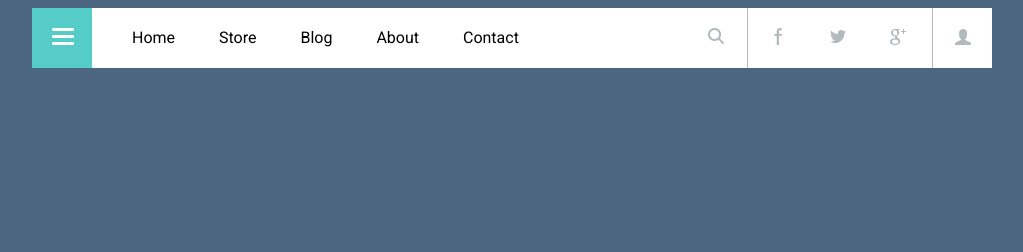
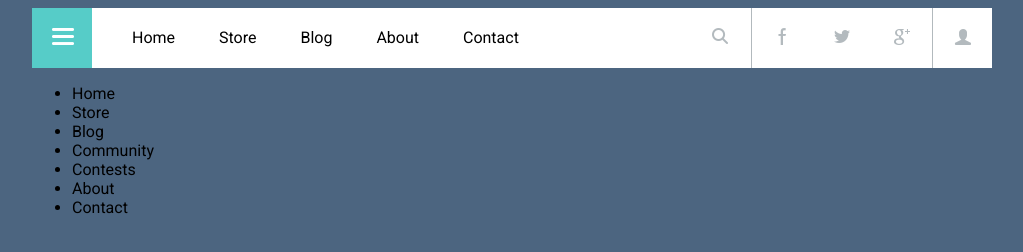
Before and after one commit to iamcienias/webdev-4, a plain HTML site: page index.html in a window 1280 px wide. Shown: the whole page, without its empty margins (128-1151 px from the left). Drawn offline with Linux system fonts and the light colour scheme.

Commit message:
flex
rebuild navbar with flexbox and add content with two sections (menu with dropdown and widgets)

```diff
--- a/css/style.css
+++ b/css/style.css
@@ -1,110 +1,112 @@
-body{
+/*core*/
+body {
     background: #4c6580;
     font-family: 'Roboto', sans-serif;
 
 }
-button{
+button {
     border: none;
     box-shadow: none;
     padding: 0;
 }
-button:hover{
+button:hover {
     cursor: pointer;
 }
-a:hover{
+a:hover {
     cursor: pointer;
     color: #4c6580;
 }
-.container{
+.container {
     max-width: 960px;
     margin: auto;
     padding-left: 15px;
     padding-right: 15px;
 }
-
-nav{
+/* navbar */
+nav {
     background: #fff;
     width: 100%;
     max-height: 60px;
-    display: inline-block;
+    display: flex;
+    justify-content: space-between;
+
 }
-
-.hamburger{
+.navigation {
+    display: flex;
+}
+.hamburger {
     height: 60px;
     width: 60px;
     background: #56ccc8;
     position: relative;
-    display: inline-block;
-    float: left;
 }
-.hamburger__icon{
+.hamburger__icon {
     position: absolute;
     top: 20px;
     left: 20px;
 }
-.menu{
-    display: inline-block;
-    float: left;
+.navigation__menu {
+
+    width: 500px;
     background: #fff;
     height: 60px;
 }
-.menu ul li{
+.navigation__menu ul li {
     display: inline-block;
     padding: 20px;
 }
 
-.menu ul li a{
+.navigation__menu ul li a {
     font-weight: 400;
     font-size: 16px;
 }
 
-.menu ul{
+.navigation__menu ul {
     padding: 0 0 0 20px;
     margin: 0;
 }
-.menubuttons{
-    display: inline-block;
-    float: right;
+.menubuttons {
+
     max-height: 60px;
 }
-.search{
+
+.buttons {
+    display: flex;
+    justify-content: flex-end;
+}
+.search {
     height: 60px;
     width: 60px;
     background: #fff;
     position: relative;
-    display: inline-block;
+    justify-content: flex-end;
     border-right: 1px solid #b2b9bd;
-    float: left;
+
 }
 
-.search__icon{
+.search__icon {
     position: absolute;
     top: 20px;
     left: 20px;
 }
 
-.social{
-    display: inline-block;
-}
-
-.social button{
+.social {
     height: 60px;
     width: 60px;
     background: #fff;
     position: relative;
-    display: inline-block;
-    float: left;
+    justify-content: flex-end;
 }
-
-.login{
-    display: inline-block;
-}
-.login button{
+.login {
     height: 60px;
     width: 60px;
     background: #fff;
     position: relative;
-    display: inline-block;
+    justify-content: flex-end;
     border-left: 1px solid #b2b9bd;
     float: left;
 }
+/* content */
+.content{
+
+}
--- a/index.html
+++ b/index.html
@@ -7,52 +7,93 @@
     <meta name="description" content="challenge #4">
     <meta name="author" content="frontendy">
     <link rel="stylesheet" href="css/style.css">
-  <link href="https://fonts.googleapis.com/css?family=Roboto:100,400,500,700" rel="stylesheet">
+    <link
+        href="https://fonts.googleapis.com/css?family=Roboto:100,400,500,700"
+        rel="stylesheet">
 
 </head>
 <body>
     <div class="container">
         <nav>
+            <div class="navigation">
                 <button class="hamburger">
                     <img src="img/menu_icon.png" class="hamburger__icon"/>
                 </button>
-        <div class="menu">
+                <div class="navigation__menu">
                     <ul>
-                <li><a>Home</a></li>
-                <li><a>Store</a></li>
-                <li><a>Blog</a></li>
-                <li><a>About</a></li>
-                <li><a>Contact</a></li>
+                        <li>
+                            <a>Home</a>
+                        </li>
+                        <li>
+                            <a>Store</a>
+                        </li>
+                        <li>
+                            <a>Blog</a>
+                        </li>
+                        <li>
+                            <a>About</a>
+                        </li>
+                        <li>
+                            <a>Contact</a>
+                        </li>
                     </ul>
                 </div>
-        <div class="menubuttons">
+            </div>
+
+            <div class="buttons">
                 <button class="search">
                     <img src="img/search_icon.png" class="search__icon"/>
                 </button>
-        <div class="social">
-            <button class="facebook">
+                <button class="social facebook">
                     <img src="img/Facebook_icon.png" class="facebook__icon"/>
                 </button>
 
-            <button class="twitter">
+                <button class="social twitter">
                     <img src="img/Twitter_icon.png" class="twitter__icon"/>
                 </button>
 
-            <button class="gplus">
+                <button class="social gplus">
                     <img src="img/gplus_icon.png" class="gplus__icon"/>
                 </button>
 
-        </div>
-        <div class="login">
-
-            <button class="login__user">
+                <button class="login">
                     <img src="img/user.png" class="user__icon"/>
                 </button>
             </div>
+
+        </nav>
+        <div class="content">
+            <section class="left">
+                <div class="menu">
+                    <ul>
+                        <li>
+                            <a>Home</a>
+                        </li>
+                        <li>
+                            <a>Store</a>
+                        </li>
+                        <li class="dropdown">
+                            <a>Blog</a>
+                        </li>
+                        <li>
+                            <a>Community</a>
+                        </li>
+                        <li>
+                            <a>Contests</a>
+                        </li>
+                        <li>
+                            <a>About</a>
+                        </li>
+                        <li>
+                            <a>Contact</a>
+                        </li>
+                    </ul>
                 </div>
-    </nav>
+                <div class="contact"></div>
 
-
+            </section>
+            <section class="right"></section>
+        </div>
     </div>
 
 </body>
```
Lines whose indentation alone changed are shown as unchanged.
